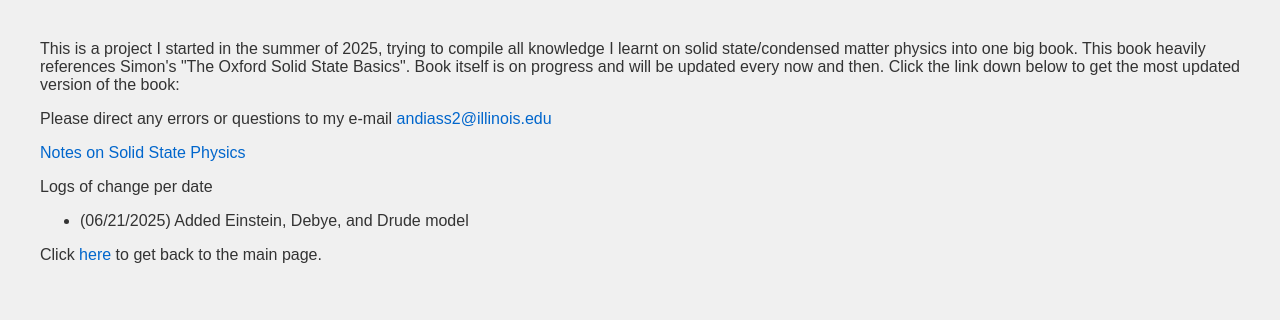
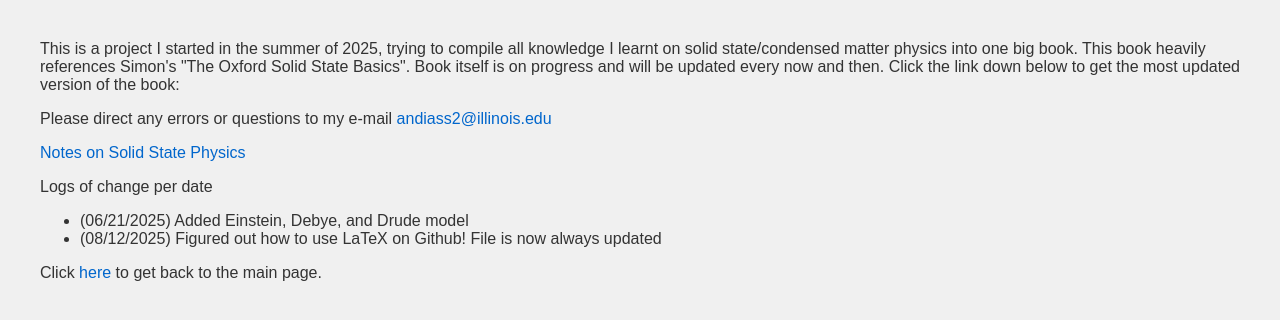
Before and after one commit to andiasalfitra/andiasalfitra.github.io, a plain HTML site: page solidstatebook.html in a window 1280 px wide. Drawn offline with Linux system fonts and the light colour scheme.

Commit message:
edited a bit

```diff
--- a/solidstatebook.html
+++ b/solidstatebook.html
@@ -30,6 +30,7 @@
     <p>Logs of change per date</p>
     <ul>
       <li>(06/21/2025) Added Einstein, Debye, and Drude model</li>
+      <li>(08/12/2025) Figured out how to use LaTeX on Github! File is now always updated</li>
     </ul>
   </section>
 
```
